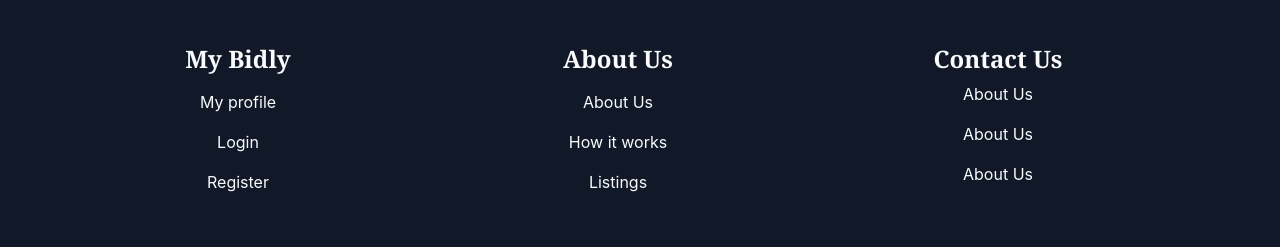
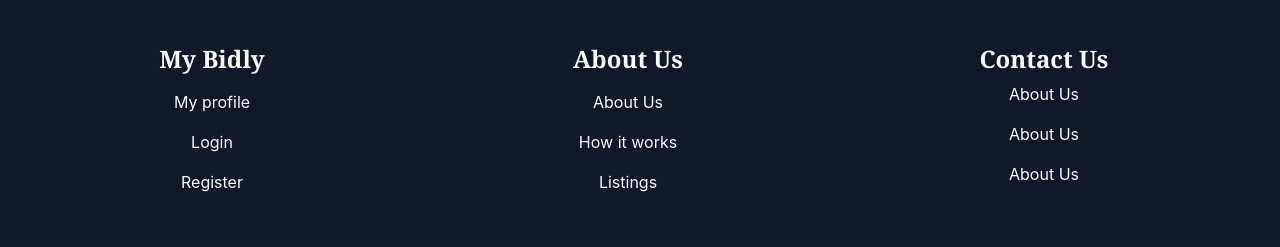
Before and after one commit to Kateve52911/bidly, a website built with Vite: page index.html in a window 1280 px wide. Shown: the part 501-748 px from the top of the page. Built offline with nearby package versions, Linux system fonts and the light colour scheme; no server answers.

Commit message:
Updated css style sheet for body margins, and margins on footer on index page

```diff
--- a/index.html
+++ b/index.html
@@ -63,7 +63,7 @@
       <div id="listings-Container" class="container mx-auto"></div>
       <div id="alert-placeholder-container"></div>
     </main>
-    <footer class="footer mt-auto py-3 bg-footer">
+    <footer class="footer mt-auto py-3 bg-footer w-100">
       <a href="index.html"
         ><img
           src="./src/assets/images/bidly-footer-v2.png"
@@ -71,7 +71,7 @@
           class="logo-footer mt-5 ms-5 px-2"
       /></a>
 
-      <div class="container justify-content-center m-5 gap-3">
+      <div class="container-fluid justify-content-center my-5 px-3 gap-3">
         <div class="row">
           <div class="col-12 col-md-4 mb-4 mb-md-0">
             <h4 class="text-center text-light">My Bidly</h4>
--- a/src/scss/styles.scss
+++ b/src/scss/styles.scss
@@ -1,3 +1,14 @@
+body {
+  margin: 0;
+  padding: 0;
+  overflow-x: hidden;
+}
+
+* {
+  box-sizing: border-box;
+  max-width: 100%;
+}
+
 .logo {
   max-width: 150px;
   height: auto;
```
